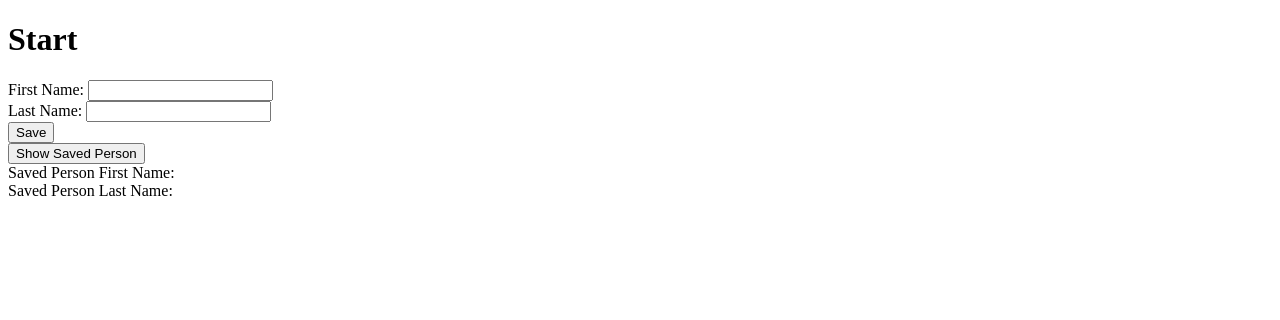
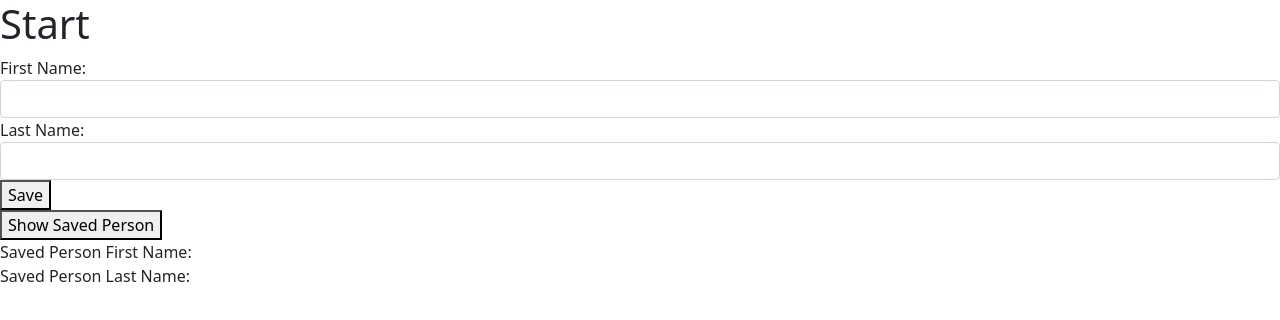
Before and after one commit to developertest02/contracts, a plain HTML site: page src/html/person-edit.html in a window 1280 px wide. Drawn offline with nearby package versions, Linux system fonts and the light colour scheme.

Commit message:
Added bootstrap

```diff
--- a/src/html/person-edit.html
+++ b/src/html/person-edit.html
@@ -4,6 +4,7 @@
     <meta charset="UTF-8" />
     <meta http-equiv="X-UA-Compatible" content="IE=edge" />
     <meta name="viewport" content="width=device-width, initial-scale=1.0" />
+    <link rel="stylesheet" href="https://cdn.jsdelivr.net/npm/bootstrap@5.1.3/dist/css/bootstrap.css"/>
     <link rel="stylesheet" href="../css/site.css"/>
     <title>Person Edit</title>
   </head>
@@ -12,11 +13,11 @@
     <form>
       <div>
         <label for="firstName">First Name:</label>
-        <input type="text" id="firstName" name="firstName"/>
+        <input type="text" class="form-control" id="firstName" name="firstName"/>
       </div>
       <div>
         <label for="lastName">Last Name:</label>
-        <input type="text" id="lastName" name="lastName"/>
+        <input type="text" id="lastName" class="form-control" name="lastName"/>
       </div>
       <div>
           <!-- we assign our click event, to our button click event in person-edit.js -->
@@ -36,6 +37,7 @@
     </div>
   </body>
   <!-- Need to include scripts, person.js is first because person-edit.js relies on person.js (i.e. person-edit.js has dependency on person.js) -->
+  <!-- <script type="text/javascript" src="../../node_modules/bootstrap/js/dist/dom/"></script> -->
   <script type="text/javascript" src="../js/person.js"></script>
   <script type="text/javascript" src="../js/person-edit.js"></script>
 </html>
```
